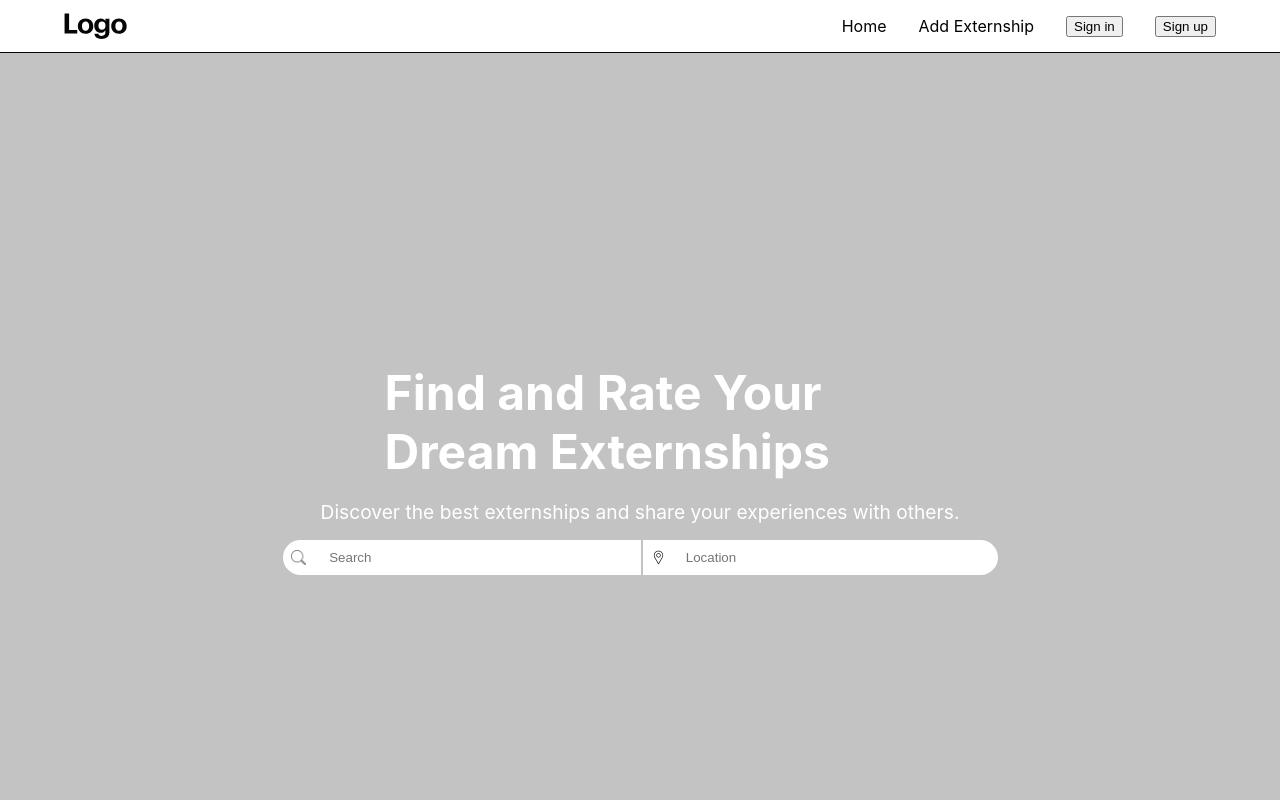
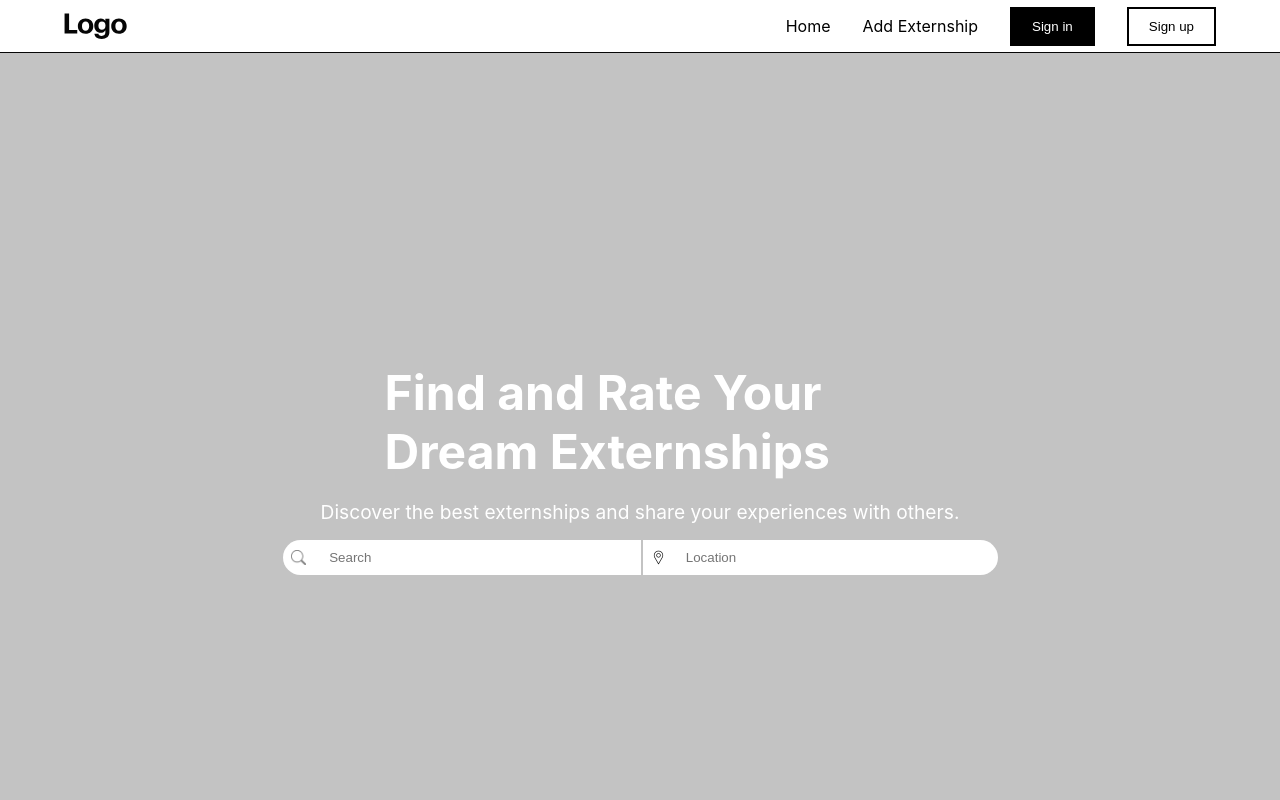
Before and after one commit to austindusa/Code-Enjoyers-Senior-Project, a React (Create React App) app: page / in a window 1280 px wide. Shown: the top 800 px of the page. Built offline with nearby package versions, Linux system fonts and the light colour scheme.

Commit message:
Changes in button styles

```diff
--- a/src/components/navigationBar.jsx
+++ b/src/components/navigationBar.jsx
@@ -28,6 +28,21 @@ function NavigationBar() {
         gap: '2rem',
     }
 
+    const signInStyle = {
+        background: 'black',
+        color: 'white',
+        border: '2px solid black',
+        padding: '10px 20px',
+    };
+
+    const signUpStyle = {
+        background: 'white',
+        color: 'black',
+        border: '2px solid black',
+        padding: '10px 20px',
+    };
+
+
     return (
         <div style={navigationStyle}>
             <div style={innerContainerStyle}>
@@ -35,8 +50,8 @@ function NavigationBar() {
                 <div style={clickableComponentsStyle}>
                     <lable>Home</lable>
                     <label>Add Externship</label>
-                    <button>Sign in</button>
-                    <button>Sign up</button>
+                    <button style = {signInStyle}>Sign in</button>
+                    <button style = {signUpStyle}>Sign up</button>
                 </div>
             </div>
         </div>
```
